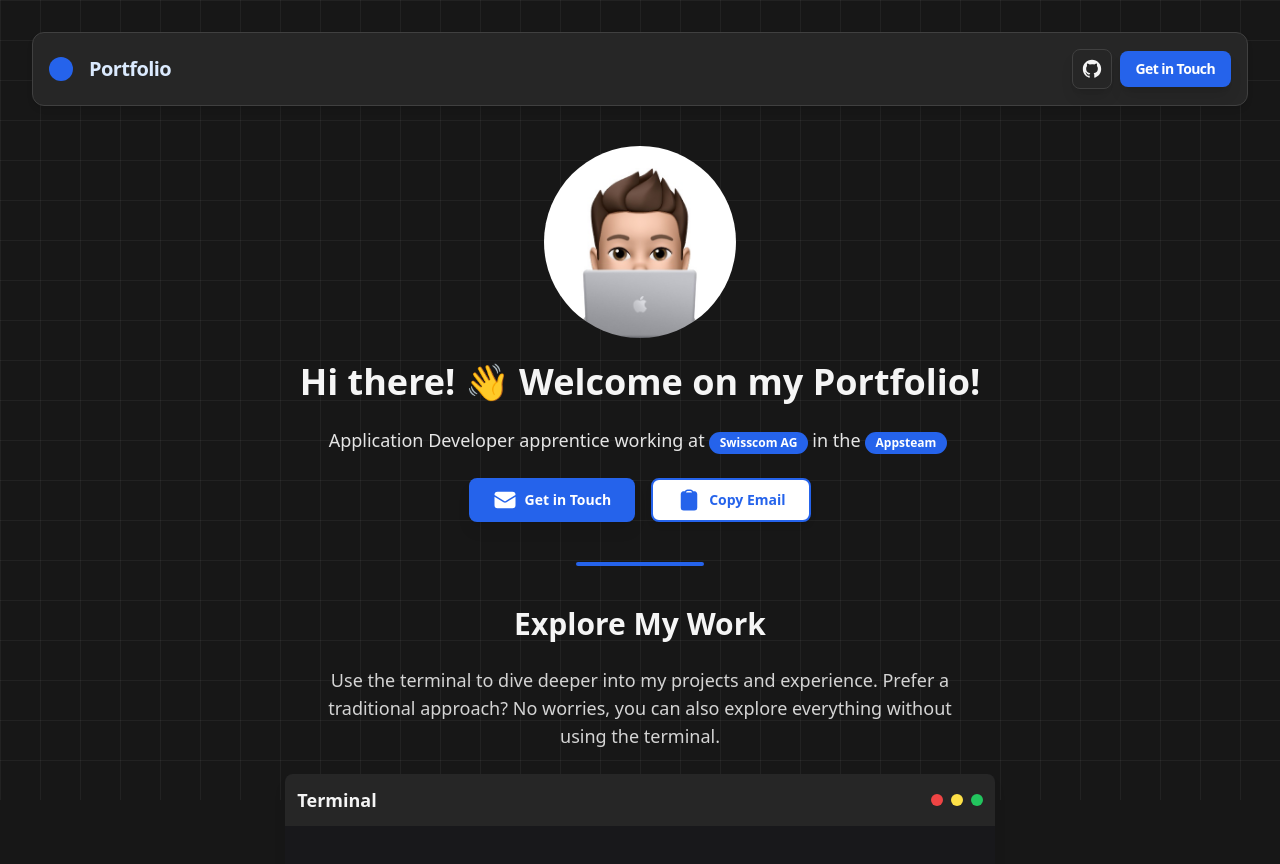
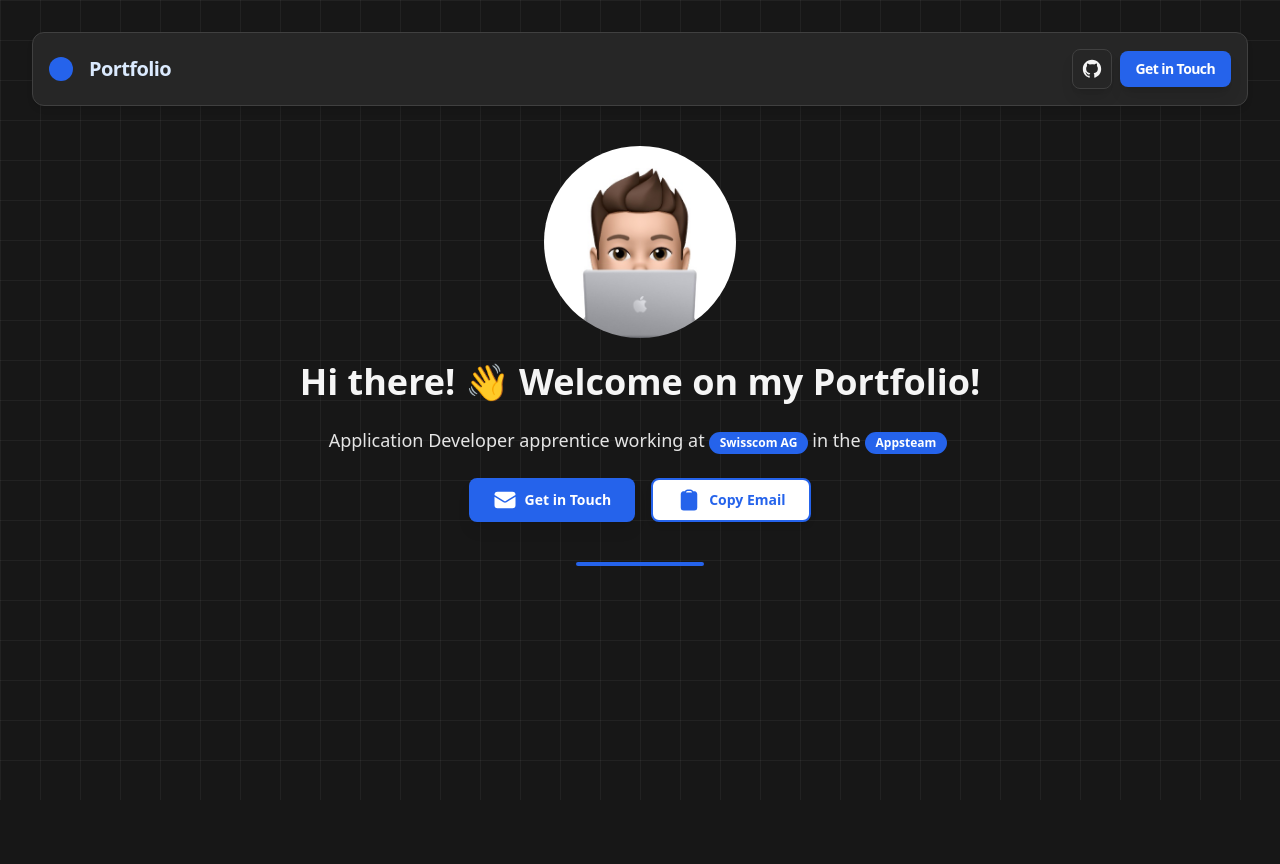
Before and after one commit to Fabbboy/portfolio, a Next.js app: page / in a window 1280 px wide. Shown: the top 864 px of the page. After the commit the page ends 800 px from the top, so only its background shows below. Built offline with nearby package versions, Linux system fonts and the light colour scheme.

Commit message:
restructring

```diff
--- a/src/app/page.tsx
+++ b/src/app/page.tsx
@@ -1,7 +1,6 @@
 import { Separator } from "@radix-ui/react-separator";
 import HeaderComponent from "../components/HeaderComponent";
 import HeroComponent from "../components/HeroComponent";
-import TerminalComponent from "@/components/TerminalComponent";
 
 export default function Home() {
   return (
@@ -15,18 +14,6 @@ export default function Home() {
       >
         <div className="w-32 h-1 bg-blue-600 rounded-full"></div>
       </Separator>
-
-      <div className="flex flex-col items-center justify-center w-full space-y-6">
-        <h2 className="text-3xl font-bold text-center text-neutral-100">
-          Explore My Work
-        </h2>
-        <p className="text-lg text-center text-neutral-300 max-w-2xl">
-          Use the terminal to dive deeper into my projects and experience.
-          Prefer a traditional approach? No worries, you can also explore
-          everything without using the terminal.
-        </p>
-        <TerminalComponent />
-      </div>
     </main>
   );
 }
--- a/src/components/TerminalComponent/TerminalComponent.tsx
+++ b/src/components/TerminalComponent/TerminalComponent.tsx
@@ -24,7 +24,9 @@ const TerminalComponent = () => {
       <div
         ref={terminalRef}
         className="flex flex-col flex-start w-full h-96 p-3 space-y-2 overflow-y-auto bg-zinc-900 rounded-b-lg no-scrollbar"
-      ></div>
+      >
+        <h2 className="text-red-500 font-semibold">UNDER CONSTRUCTION</h2>
+      </div>
     </div>
   );
 };
```
